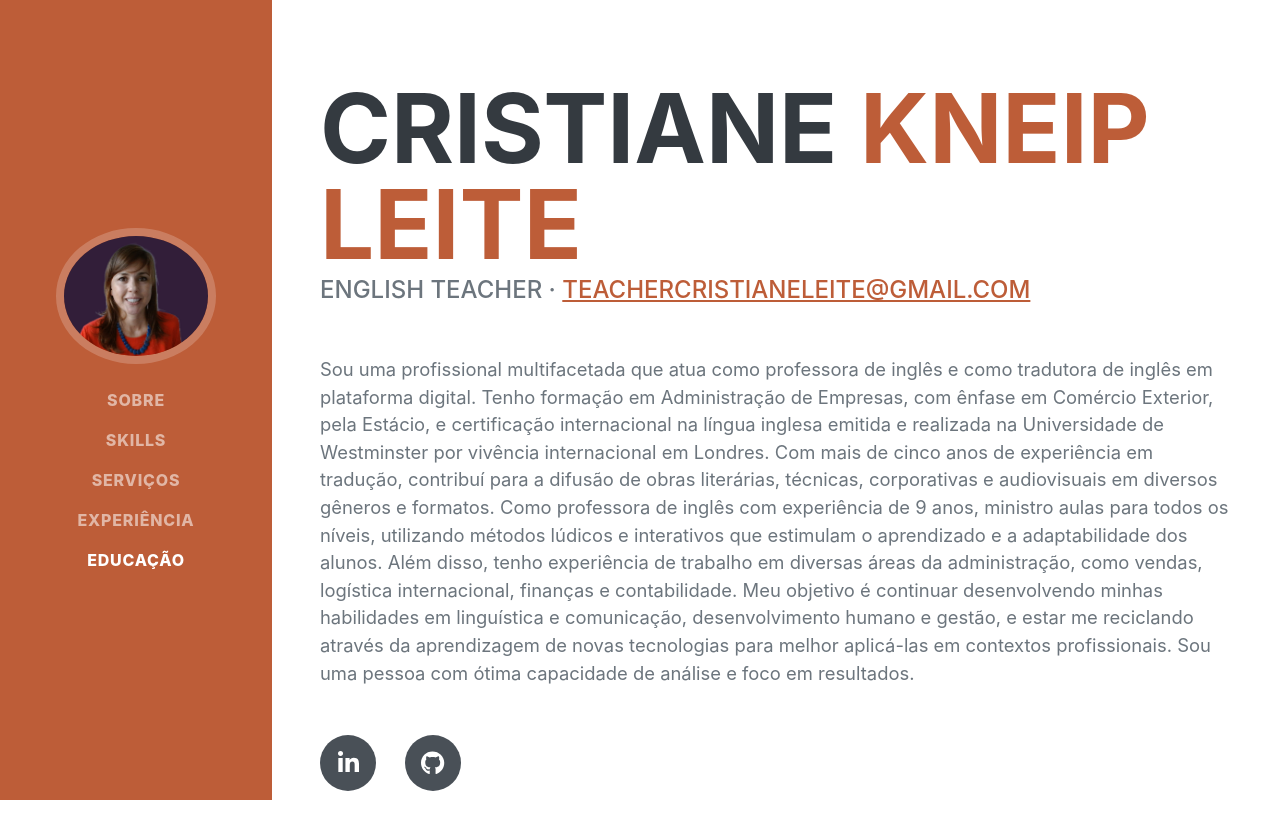
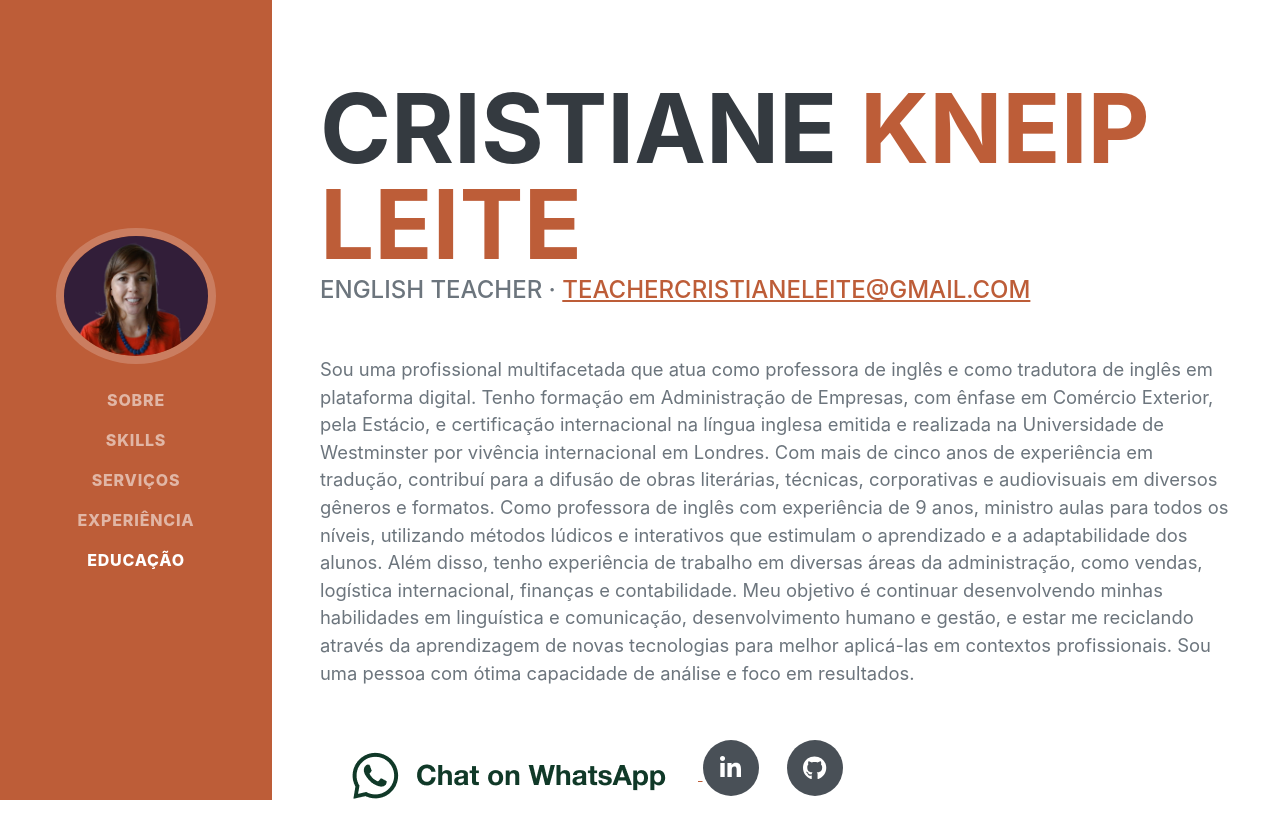
Before and after one commit to teachercristiane/teachercristiane.github.io, a plain HTML site: page index.html in a window 1280 px wide. Shown: the top 838 px of the page. Drawn offline with nearby package versions, Linux system fonts and the light colour scheme; a web font is replaced by a local one.

Commit message:
whatsapp button

```diff
--- a/index.html
+++ b/index.html
@@ -63,9 +63,13 @@ Meu objetivo é continuar desenvolvendo minhas habilidades em linguística e com
 Sou uma pessoa com ótima capacidade de análise e foco em resultados.
                 </p>
                 <div class="social-icons">
+                    <a href="https://wa.me/555192797878">
+                        <img alt="Chat on WhatsApp" src="assets/img/whatsapp.png" />
+                    </a>
                     <a class="social-icon" href="https://www.linkedin.com/in/cristiane-kneip-leite-8078bb70/"><i
                             class="fab fa-linkedin-in"></i></a>
                     <a class="social-icon" href="https://github.com/teachercristiane"><i class="fab fa-github"></i></a>
+
                 </div>
             </div>
         </section>
```
Also changed, not shown: assets/img/whatsapp.png (added).
